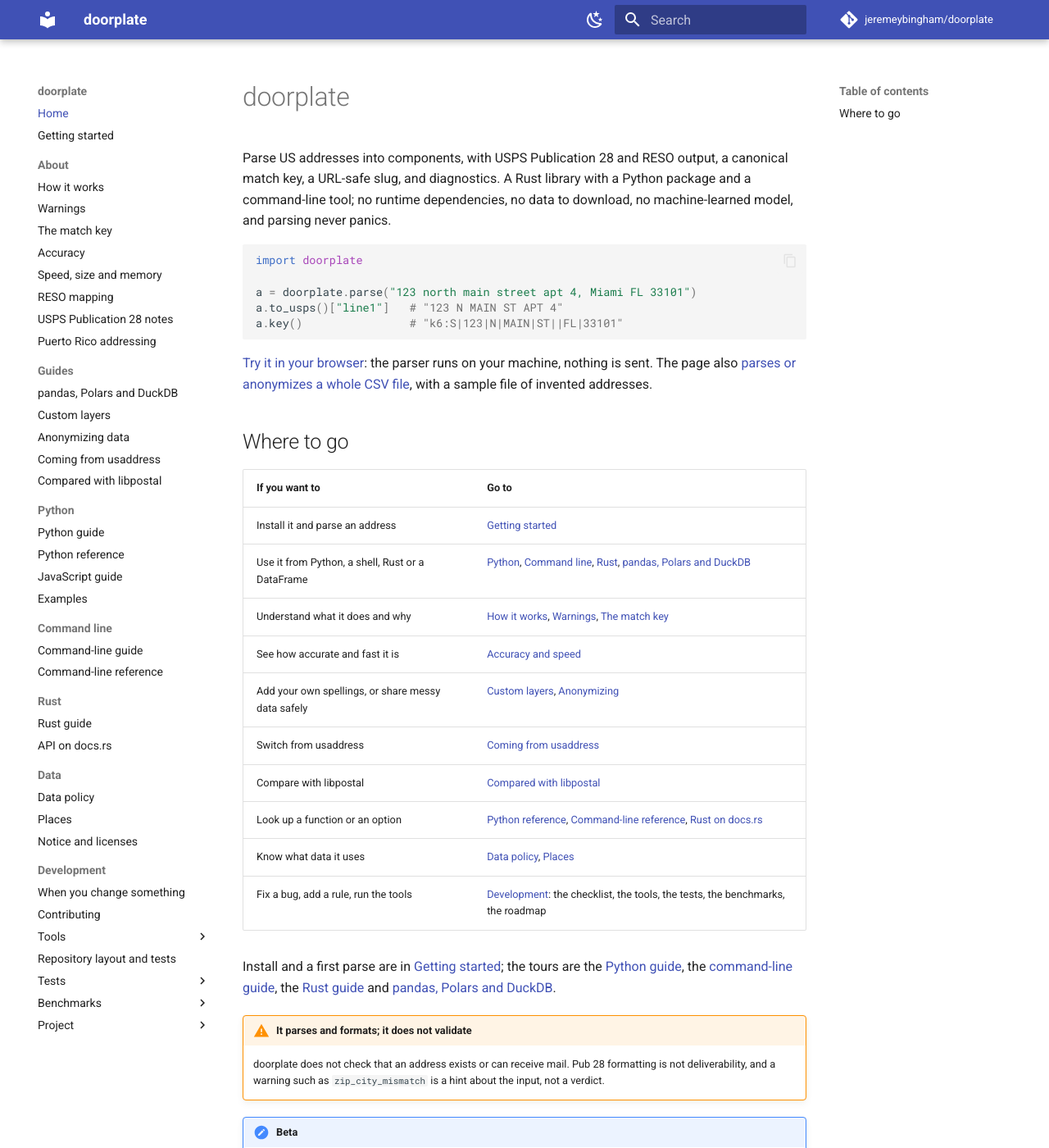
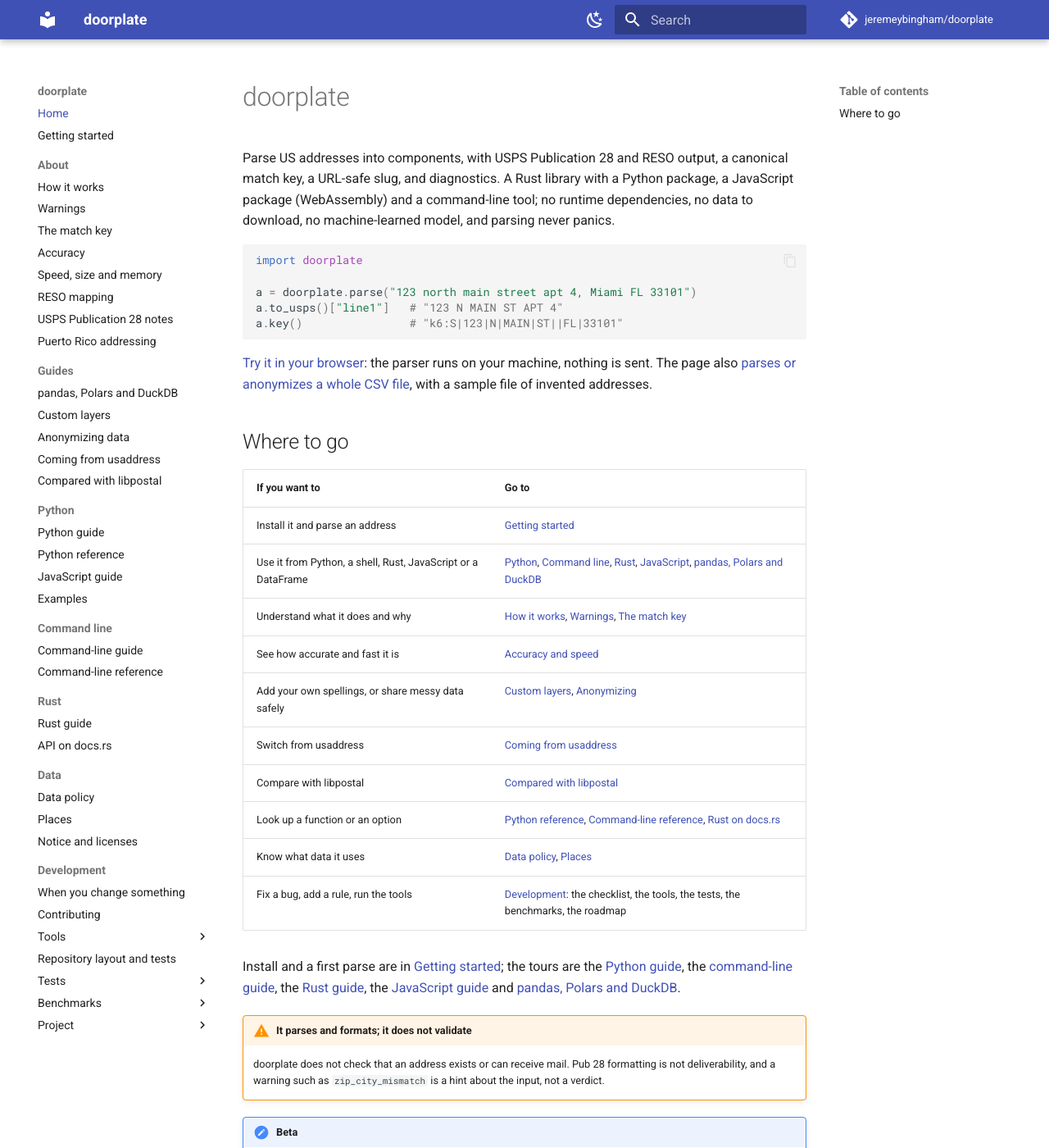
Before and after one commit to jeremeybingham/doorplate, an MkDocs documentation site: the page built from docs/index.md, in a window 1280 px wide and 1400 px high. Shown: the whole window at 82% size. Built offline with MkDocs 1.6.1 and Material for MkDocs 9.7.7, drawn with Linux system fonts in a browser that asks for light colours; comment, search, counter and statistics services are not loaded.

Commit message:
Docs: note JavaScript support in the READMEs and docs, add an npm badge
The README intro, documentation table and badges; the docs home page and
Getting started (the npm install line); AGENTS.md (intro, table, layout);
the crates.io and PyPI READMEs' "More" links point to the npm package.

Co-Authored-By: Claude Opus 5.5 <noreply@anthropic.com>

````diff
--- a/docs/index.md
+++ b/docs/index.md
@@ -1,7 +1,7 @@
 # doorplate
 
 Parse US addresses into components, with USPS Publication 28 and RESO output, a canonical match key, a URL-safe
-slug, and diagnostics. A Rust library with a Python package and a command-line tool; no runtime dependencies, no data
+slug, and diagnostics. A Rust library with a Python package, a JavaScript package (WebAssembly) and a command-line tool; no runtime dependencies, no data
 to download, no machine-learned model, and parsing never panics.
 
 ```python
@@ -19,7 +19,7 @@ a.key()                # "k6:S|123|N|MAIN|ST||FL|33101"
 | If you want to | Go to |
 |---|---|
 | Install it and parse an address | [Getting started](getting-started.md) |
-| Use it from Python, a shell, Rust or a DataFrame | [Python](python.md), [Command line](command-line.md), [Rust](rust.md), [pandas, Polars and DuckDB](dataframes.md) |
+| Use it from Python, a shell, Rust, JavaScript or a DataFrame | [Python](python.md), [Command line](command-line.md), [Rust](rust.md), [JavaScript](javascript.md), [pandas, Polars and DuckDB](dataframes.md) |
 | Understand what it does and why | [How it works](how-it-works.md), [Warnings](warnings.md), [The match key](key-format.md) |
 | See how accurate and fast it is | [Accuracy and speed](benchmarks.md) |
 | Add your own spellings, or share messy data safely | [Custom layers](custom-layers.md), [Anonymizing](anonymizing.md) |
@@ -30,7 +30,7 @@ a.key()                # "k6:S|123|N|MAIN|ST||FL|33101"
 | Fix a bug, add a rule, run the tools | [Development](change-checklist.md): the checklist, the tools, the tests, the benchmarks, the roadmap |
 
 Install and a first parse are in [Getting started](getting-started.md); the tours are the [Python guide](python.md),
-the [command-line guide](command-line.md), the [Rust guide](rust.md) and [pandas, Polars and DuckDB](dataframes.md).
+the [command-line guide](command-line.md), the [Rust guide](rust.md), the [JavaScript guide](javascript.md) and [pandas, Polars and DuckDB](dataframes.md).
 
 !!! warning "It parses and formats; it does not validate"
     doorplate does not check that an address exists or can receive mail. Pub 28 formatting is not deliverability, and
````
Also changed, not shown: AGENTS.md (+6 -3 lines), README.md (+6 -4 lines), crates/doorplate-cli/README.md (+1 -1 lines), crates/doorplate-py/README.md (+1 -1 lines), crates/doorplate/README.md (+1 -1 lines), docs/getting-started.md (+7 -0 lines).
